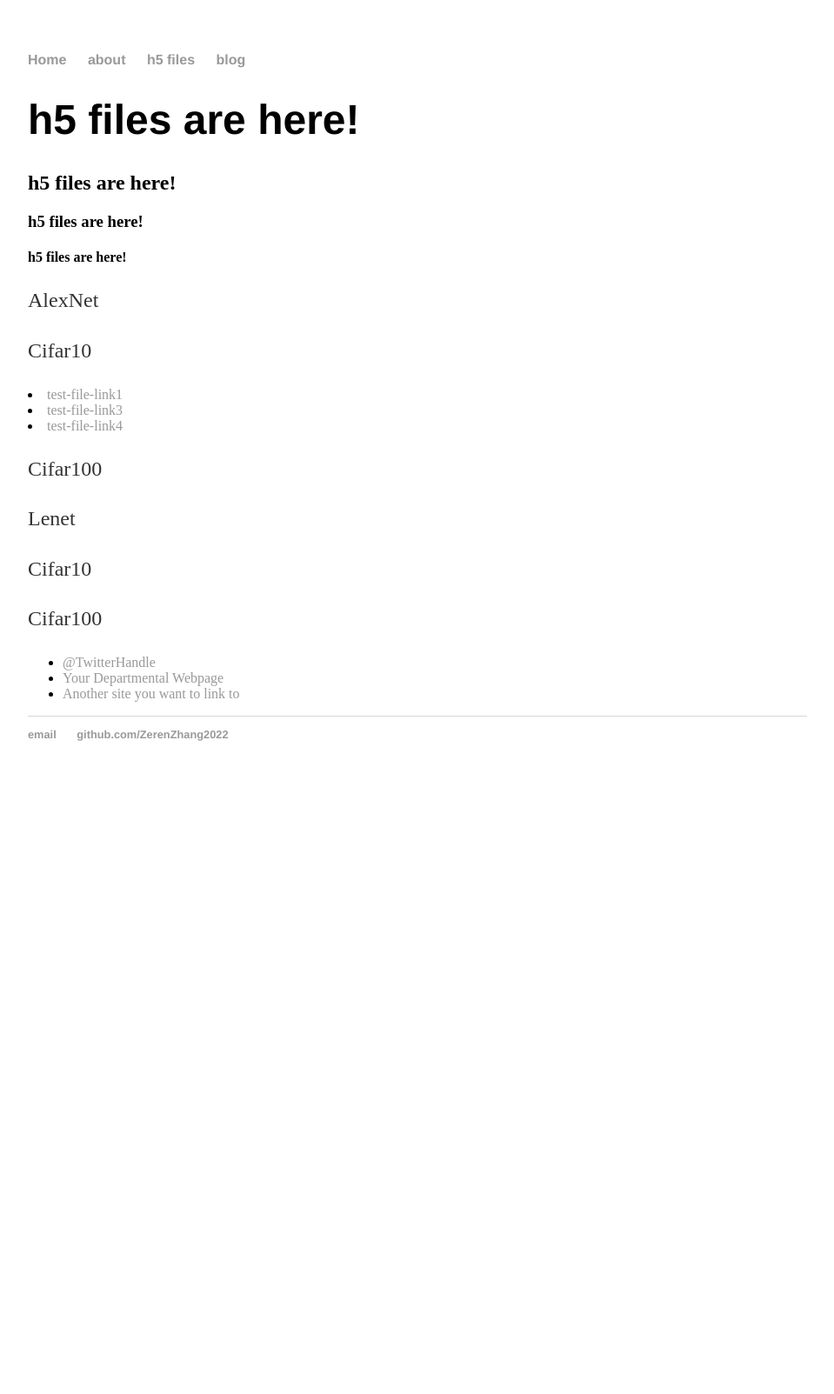
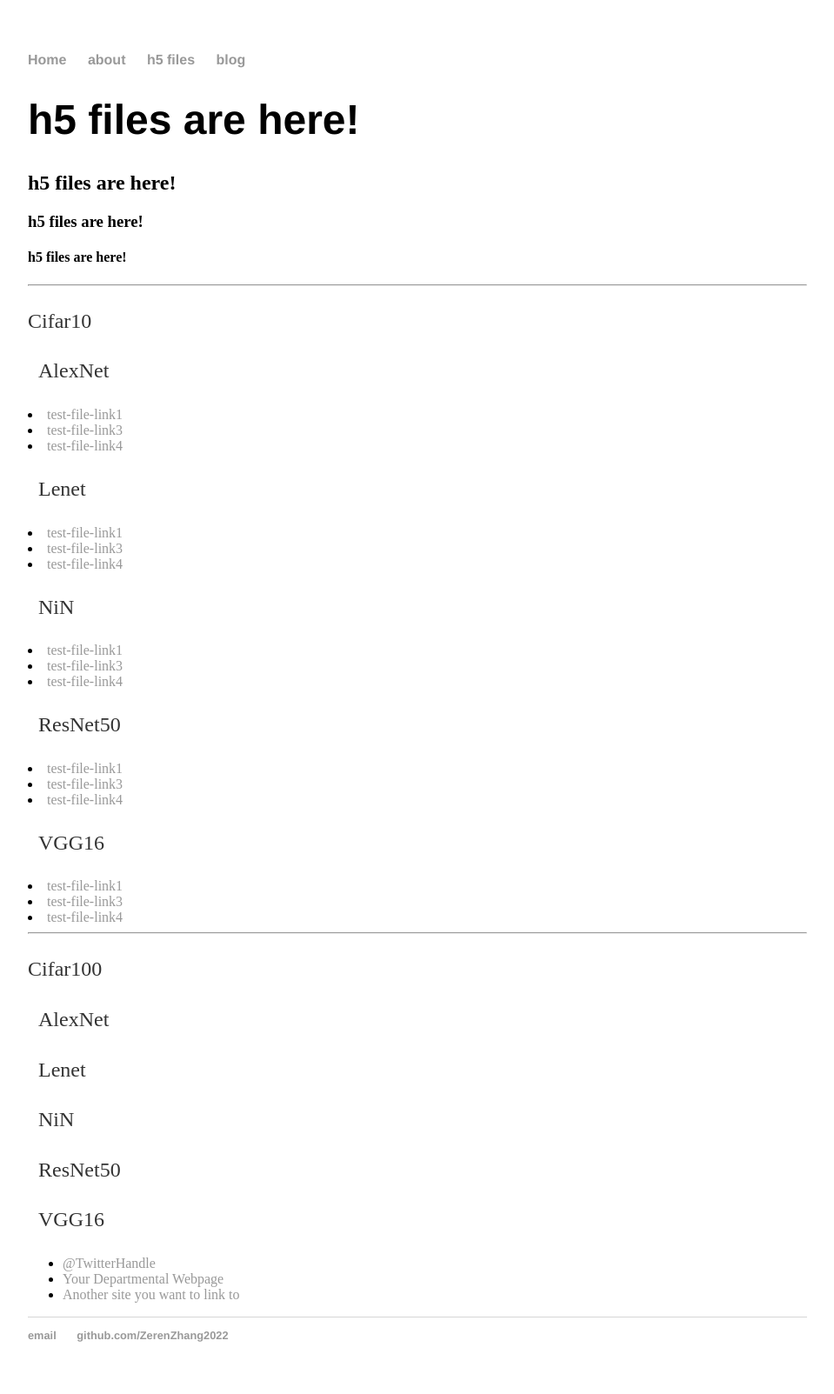
Before and after one commit to ZerenZhang2022/ZerenZhang2022.github.io, a Jekyll site: the page built from h5 files/index.html, in a window 1280 px wide. Shown: the whole page at 87% size, without its empty margins (160-1119 px from the left). Built offline with Jekyll 4.4.1, drawn with Linux system fonts in a browser that asks for light colours; before the commit the page ends 912 px from its top, so only the background shows below that.

Commit message:
Update index.html

```diff
--- a/h5 files/index.html
+++ b/h5 files/index.html
@@ -8,15 +8,37 @@ title: h5 files
 			<h2>h5 files are here!</h2>
 			<h3>h5 files are here!</h3>
 			<h4>h5 files are here!</h4>
-			<p>AlexNet</p>
-			<p>   Cifar10</p>
-      <li><a href="https://github.com/ZerenZhang2022/MEng-Design-Project-Zeren/tree/main/experiment-epochs-only/CIFAR-10/Lenet/output%20files/050.h5">test-file-link1</a></li>
-      <li><a href="/h5 files/Alexnet-Cifar10-epoch450.h5">test-file-link3</a></li>
-      <li><a href="/h5 files/Alexnet/Alexnet-Cifar10-epoch500.h5">test-file-link4</a></li>
-			<p>   Cifar100</p>
-			<p>Lenet</p>
-			<p>   Cifar10</p>
-			<p>   Cifar100</p>
+		<hr>
+			<p>Cifar10</p>
+			<p>&nbsp;&nbsp;AlexNet</p>
+      				<li><a href="https://github.com/ZerenZhang2022/MEng-Design-Project-Zeren/tree/main/experiment-epochs-only/CIFAR-10/Lenet/output%20files/050.h5">test-file-link1</a></li>
+      				<li><a href="/h5 files/Alexnet-Cifar10-epoch450.h5">test-file-link3</a></li>
+      				<li><a href="/h5 files/Alexnet/Alexnet-Cifar10-epoch500.h5">test-file-link4</a></li>
+			<p>&nbsp;&nbsp;Lenet</p>
+				<li><a href="https://github.com/ZerenZhang2022/MEng-Design-Project-Zeren/tree/main/experiment-epochs-only/CIFAR-10/Lenet/output%20files/050.h5">test-file-link1</a></li>
+      				<li><a href="/h5 files/Alexnet-Cifar10-epoch450.h5">test-file-link3</a></li>
+      				<li><a href="/h5 files/Alexnet/Alexnet-Cifar10-epoch500.h5">test-file-link4</a></li>
+			<p>&nbsp;&nbsp;NiN</p>
+				<li><a href="https://github.com/ZerenZhang2022/MEng-Design-Project-Zeren/tree/main/experiment-epochs-only/CIFAR-10/Lenet/output%20files/050.h5">test-file-link1</a></li>
+      				<li><a href="/h5 files/Alexnet-Cifar10-epoch450.h5">test-file-link3</a></li>
+      				<li><a href="/h5 files/Alexnet/Alexnet-Cifar10-epoch500.h5">test-file-link4</a></li>
+			<p>&nbsp;&nbsp;ResNet50</p>
+				<li><a href="https://github.com/ZerenZhang2022/MEng-Design-Project-Zeren/tree/main/experiment-epochs-only/CIFAR-10/Lenet/output%20files/050.h5">test-file-link1</a></li>
+      				<li><a href="/h5 files/Alexnet-Cifar10-epoch450.h5">test-file-link3</a></li>
+      				<li><a href="/h5 files/Alexnet/Alexnet-Cifar10-epoch500.h5">test-file-link4</a></li>
+			<p>&nbsp;&nbsp;VGG16</p>
+				<li><a href="https://github.com/ZerenZhang2022/MEng-Design-Project-Zeren/tree/main/experiment-epochs-only/CIFAR-10/Lenet/output%20files/050.h5">test-file-link1</a></li>
+      				<li><a href="/h5 files/Alexnet-Cifar10-epoch450.h5">test-file-link3</a></li>
+      				<li><a href="/h5 files/Alexnet/Alexnet-Cifar10-epoch500.h5">test-file-link4</a></li>
+		<hr>
+
+
+			<p>Cifar100</p>
+			<p>&nbsp;&nbsp;AlexNet</p>
+			<p>&nbsp;&nbsp;Lenet</p>
+			<p>&nbsp;&nbsp;NiN</p>
+			<p>&nbsp;&nbsp;ResNet50</p>
+			<p>&nbsp;&nbsp;VGG16</p>
 
 			<ul class="contacts">
 				<li><a href="#">@TwitterHandle</a></li>
```
